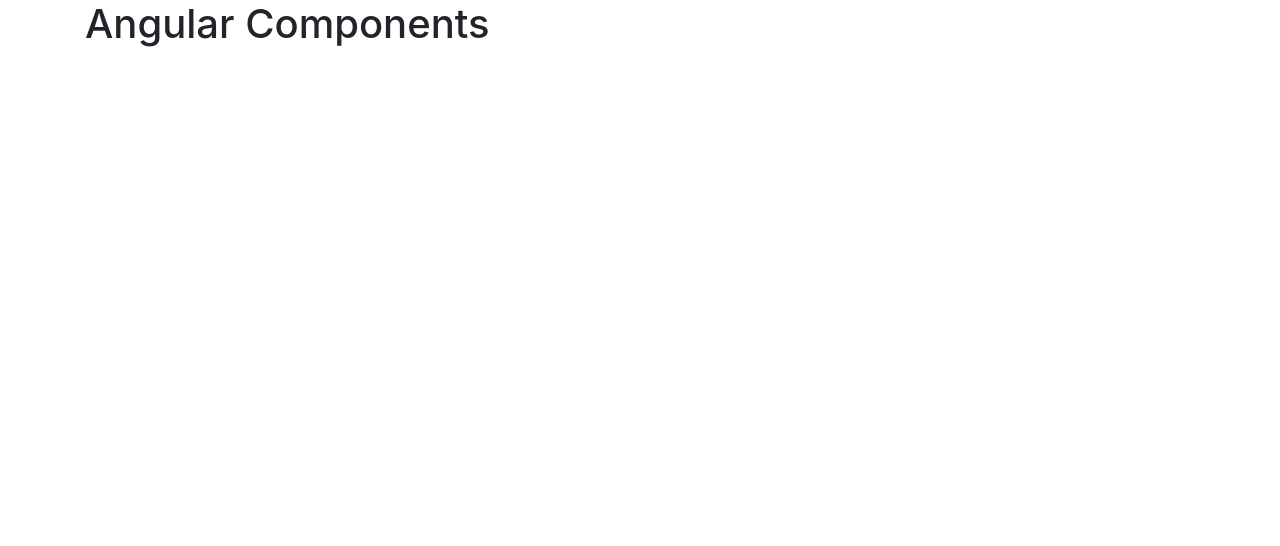
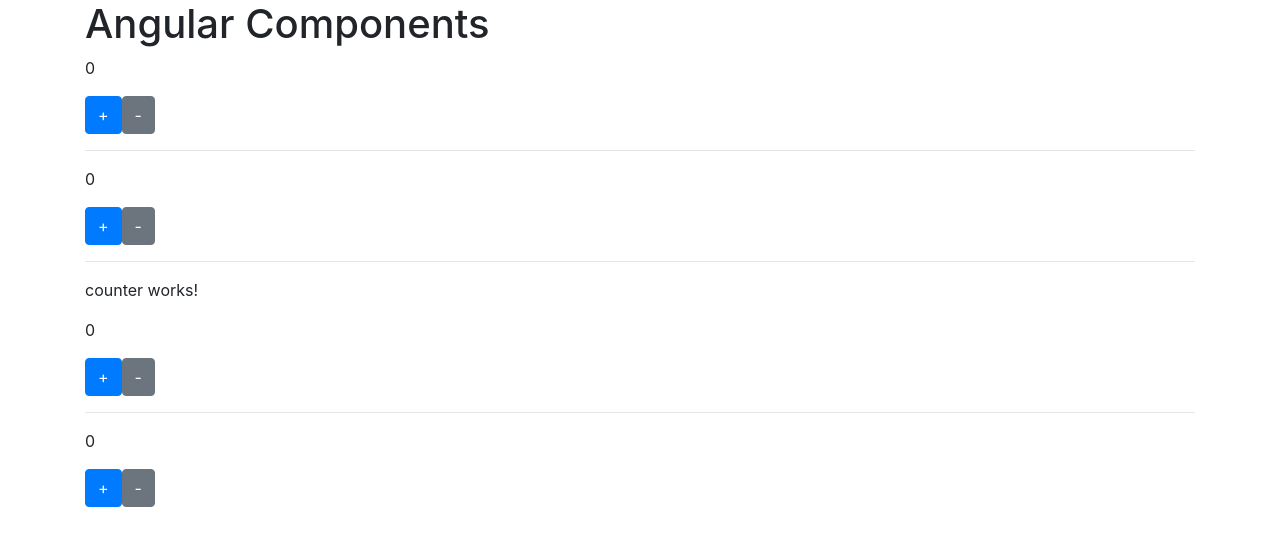
Before and after one commit to kine1991/angular-app, an Angular app: page / in a window 1280 px wide. Shown: the top 546 px of the page. Built offline with nearby package versions, Linux system fonts and the light colour scheme.

Commit message:
basic custom services

```diff
--- a/src/app/app.component.html
+++ b/src/app/app.component.html
@@ -3,7 +3,19 @@
 
 
 
+    <p>{{appCounterService.counter}}</p>
 
+    <button (click)="appCounterService.increase()" class="btn btn-primary">+</button>
+    <button (click)="appCounterService.decrease()" class="btn btn-secondary">-</button>
+
+    <hr>
+    <p>{{localCounterService.counter}}</p>
+
+    <button (click)="localCounterService.increase()" class="btn btn-primary">+</button>
+    <button (click)="localCounterService.decrease()" class="btn btn-secondary">-</button>
+
+    <hr>
+    <app-counter></app-counter>
 
     <!-- <p>{{p | async}}</p> -->
 
--- a/src/app/app.module.ts
+++ b/src/app/app.module.ts
@@ -13,6 +13,7 @@
 import { MultByPipe } from './pipes/mult-by.pipe';
 import { ExMarksPipe } from './pipes/ex-marks.pipe';
 import { FiltePipe } from './pipes/filte.pipe';
+import { CounterComponent } from './counter/counter.component';
 registerLocaleData(localeRu, 'ru');
 
 @NgModule({
@@ -25,12 +26,15 @@
     MultByPipe,
     ExMarksPipe,
     FiltePipe,
+    CounterComponent,
   ],
   imports: [
     BrowserModule,
     FormsModule
   ],
-  providers: [{provide: LOCALE_ID, useValue: 'ru'}],
+  providers: [
+    {provide: LOCALE_ID, useValue: 'ru'}
+  ],
   // providers: [],
   bootstrap: [AppComponent]
 })
--- /dev/null
+++ b/src/app/counter/counter.component.html
@@ -0,0 +1,13 @@
+<p>counter works!</p>
+
+<p>{{appCounterService.counter}}</p>
+
+<button (click)="appCounterService.increase()" class="btn btn-primary">+</button>
+<button (click)="appCounterService.decrease()" class="btn btn-secondary">-</button>
+
+
+<hr>
+<p>{{localCounterService.counter}}</p>
+
+<button (click)="localCounterService.increase()" class="btn btn-primary">+</button>
+<button (click)="localCounterService.decrease()" class="btn btn-secondary">-</button>
--- /dev/null
+++ b/src/app/counter/counter.component.ts
@@ -0,0 +1,18 @@
+import { Component, OnInit } from '@angular/core';
+import { AppCounterService } from '../services/app-counter.service';
+import { LocalCounterService } from '../services/local-counter.service';
+
+@Component({
+  selector: 'app-counter',
+  templateUrl: './counter.component.html',
+  styleUrls: ['./counter.component.scss'],
+  providers: [LocalCounterService]
+})
+export class CounterComponent implements OnInit {
+
+  constructor(private appCounterService: AppCounterService, private localCounterService: LocalCounterService) { }
+
+  ngOnInit() {
+  }
+
+}
--- /dev/null
+++ b/src/app/services/app-counter.service.ts
@@ -0,0 +1,18 @@
+import { Injectable } from '@angular/core';
+import { LogService } from './log.service';
+
+@Injectable({
+  providedIn: 'root' // говогри angular зарегистрировать за нас в app.module.ts providers
+}) // если добавлен @Injectable то мы можем инжектировать в вервис другие сервисы
+export class AppCounterService {
+  counter = 0
+  increase(){
+    this.logService.log('test @')
+    this.counter++
+  }
+  decrease(){
+    this.counter--
+  }
+
+  constructor(private logService: LogService) { }
+}
--- /dev/null
+++ b/src/app/services/local-counter.service.ts
@@ -0,0 +1,13 @@
+import { Injectable } from '@angular/core';
+
+@Injectable()
+export class LocalCounterService {
+  counter = 0
+  increase(){
+    this.counter++
+  }
+  decrease(){
+    this.counter--
+  }
+  constructor() { }
+}
--- /dev/null
+++ b/src/app/services/log.service.ts
@@ -0,0 +1,13 @@
+import { Injectable } from '@angular/core';
+
+@Injectable({
+  providedIn: 'root'
+})
+export class LogService {
+
+  constructor() { }
+
+  log(text){
+    console.log(`Log: ${text}`)
+  }
+}
```
Also changed, not shown: src/app/app.component.ts (+9 -2 lines), src/app/counter/counter.component.scss (added).
